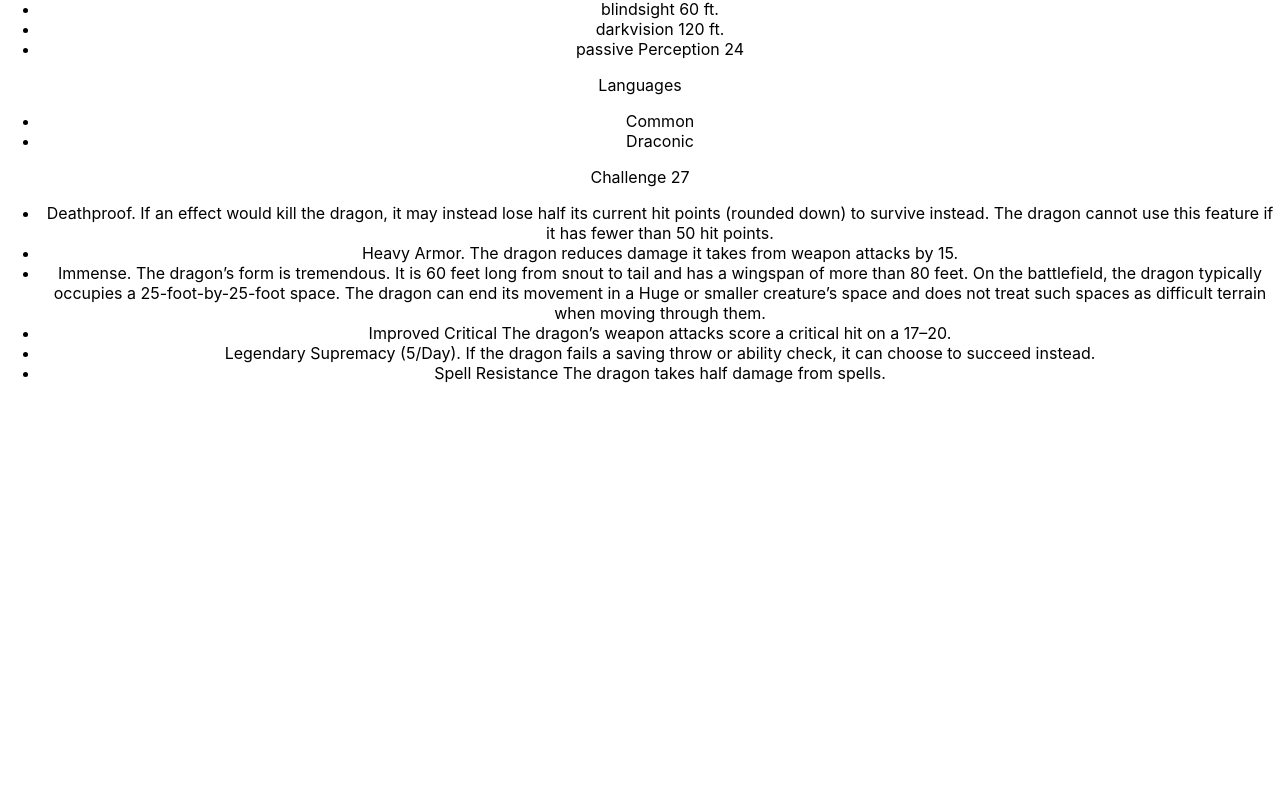
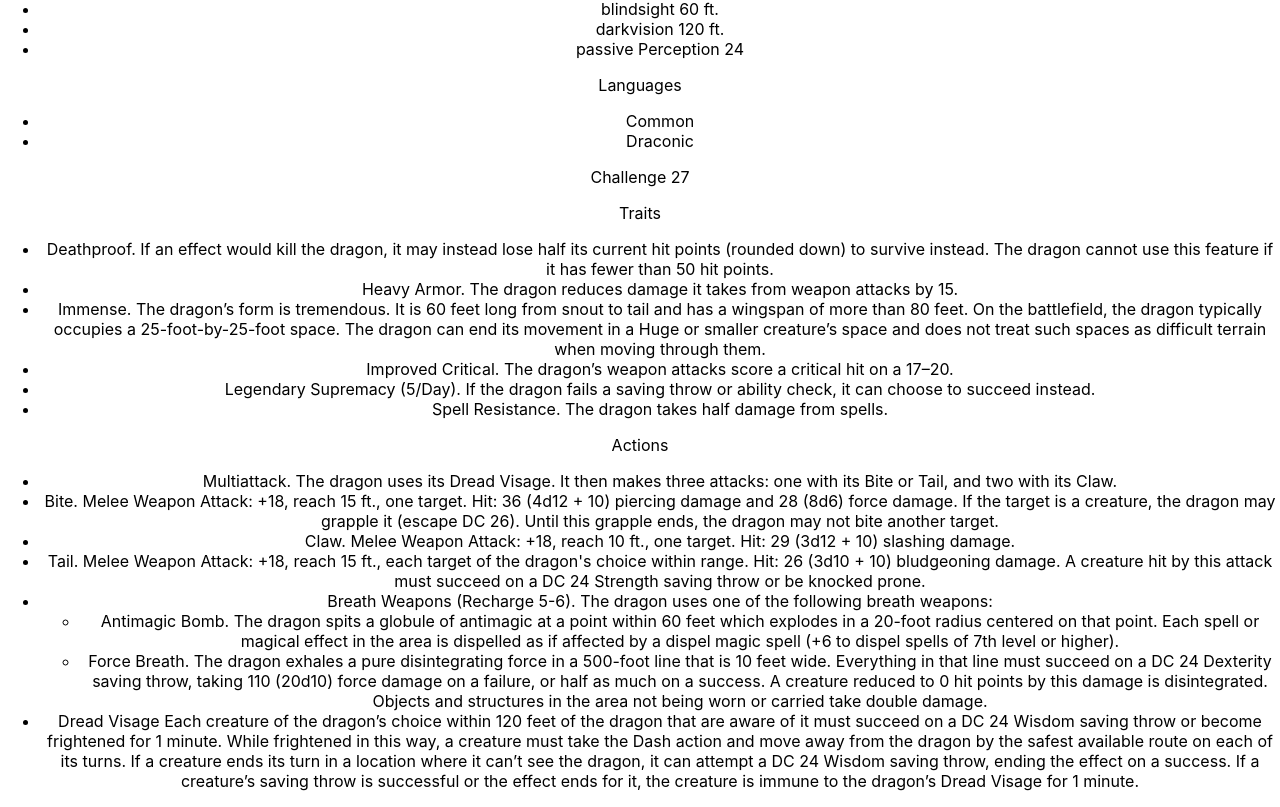
Before and after one commit to matt-evangelidis/5e-monster-viewer, a React (Create React App) app: page / in a window 1280 px wide. Shown: the part 1159-1966 px from the top of the page. Before the commit the page ends 1558 px from the top, so only its background shows below. Built offline with nearby package versions, Linux system fonts and the light colour scheme.

Commit message:
Implemented Actions component; added addPeriod() to add missing full stops to the end of action and trait names

```diff
--- /dev/null
+++ b/src/components/Actions.tsx
@@ -0,0 +1,146 @@
+import React from "react";
+import { IAttack, IEffect } from "../types/Creature";
+import { addPeriod } from "../utils/addPeriod";
+import { sortAZ } from "../utils/sortAZ";
+
+interface Props{
+    attacks?: IAttack[] | undefined;
+    effects?: IEffect[] | undefined;
+    multiattack?: IEffect | undefined;
+};
+
+export const Actions: React.FC<Props> = ({attacks, effects, multiattack}) => {
+    if (!attacks && !effects) {
+        return null;
+    }
+    let displayAttacks;
+    let displayEffects;
+    let displayMultiattack;
+
+    const attackElementDisplay = (attack: IAttack) => {
+        return (
+            <li key={attack.name}>
+                {addPeriod(attack.name)} {attack.type}: {attack.toHit}, reach {attack.reach} ft., {attack.target}. Hit: {attack.onHit}
+            </li>);
+    };
+    const attackListItems = (attacks: IAttack[]) => {
+        return attacks.map(attack => attackElementDisplay(attack));
+    };
+
+    const effectElementDisplay = (effect: IEffect) => {
+        if (effect.subEffects) {
+            return(
+                <li key={effect.name}>
+                    {addPeriod(effect.name)} {effect.desc}
+                    <ul key={`${effect.name} subEffects`}>
+                        {effect.subEffects.map(subEffect => {
+                            return(<li key={subEffect.name}>{addPeriod(subEffect.name)} {subEffect.desc}</li>);
+                        })}
+                    </ul>
+                </li>
+            );
+        }
+        return(<li key={effect.name}>{effect.name} {effect.desc}</li>);
+    };
+
+    const effectListItems = (effects: IEffect[]) => {
+        return effects.map(effect => {
+            if (effect.subEffects) {
+                return(
+                    <ul key={effect.name}>
+                        {effect.name} {effect.desc}
+                        {effect.subEffects.map(subEffect => {
+                            return(<li key={subEffect.name}>{subEffect.name} {subEffect.desc}</li>);
+                        })}
+                    </ul>
+                );
+            }
+            return(<li key={effect.name}>{effect.name} {effect.desc}</li>)
+        });
+    };
+
+    //if a creature's actions only contains attacks
+    if (attacks && !effects) {
+        attacks.sort( (a,b) => sortAZ(a.name, b.name));
+        //attacks.forEach( attack => attack.name = addPeriod(attack.name));
+        displayAttacks = attackListItems(attacks);
+        console.log("attacks",attacks);
+    }
+    //if a creature's actions only contains attacks
+    else if(effects && !attacks) {
+        effects.sort( (a,b) => sortAZ(a.name, b.name));
+        effects.forEach(effect => {
+            //effect.name = addPeriod(effect.name);
+            if (effect.subEffects) {
+                //effect.subEffects.forEach( subeffect => subeffect.name = addPeriod(subeffect.name))
+                effect.subEffects.sort( (a,b) => sortAZ(a.name, b.name));
+            }
+        });
+        displayEffects = effectListItems(effects);
+        console.log("effects",effects);
+    }
+
+    //if a creature's actions has both attacks and effects
+    const actionsMerge: Array<any> = [];
+    let displayActions;
+    if (attacks && effects) {
+        attacks.forEach(attack => {
+            //attack.name = addPeriod(attack.name);
+            const attackCopy = {
+                value: attack,
+                type: "attack"
+            }
+            actionsMerge.push(attackCopy)
+        });
+        effects.forEach(effect => {
+            // effect.name = addPeriod(effect.name);
+            // if (effect.subEffects) {
+            //     effect.subEffects.forEach( subeffect => subeffect.name = addPeriod(subeffect.name))
+            // }
+            const effectCopy = {
+                value: effect,
+                type: "effect"
+            }
+            actionsMerge.push(effectCopy)
+        });
+        actionsMerge.sort( (a, b) => sortAZ(a.name, b.name));
+        console.log("displayMerge",actionsMerge)
+
+        displayActions = actionsMerge.map(action => {
+            console.log("Display Actions mapping", action);
+            const type = action.type;
+            const value = action.value;
+            if (type === "attack") {
+                return attackElementDisplay(value);
+            }
+            else if (type === "effect") {
+                return effectElementDisplay(value);
+                //console.log("Effect", action.value)
+            }
+        });
+    }
+
+    if (multiattack) {
+        // multiattack.name = addPeriod(multiattack.name);
+        displayMultiattack = <li key={multiattack.name}>{addPeriod(multiattack.name)} {multiattack.desc}</li>;
+    }
+
+    return(
+        <div>
+            <p>Actions</p>
+            {actionsMerge.length > 0 &&
+                <ul>
+                    {displayMultiattack}
+                    {displayActions}
+                </ul>
+                }
+            {actionsMerge.length < 1 &&
+                <ul>
+                    {displayMultiattack}
+                    {displayAttacks}
+                    {displayEffects}
+                </ul>
+            }
+        </div>
+    );
+};
--- a/src/components/Monster.tsx
+++ b/src/components/Monster.tsx
@@ -10,6 +10,7 @@ import { ConditionImmunes } from "./ConditionImmunes";
 import { Senses } from "./Senses";
 import { Languages } from "./Languages";
 import { Traits } from "./Traits";
+import { Actions } from "./Actions";
 
 interface Props {
     creature: Creature;
@@ -34,7 +35,8 @@ const Monster: React.FC<Props> = ({ creature }) => {
             <Languages languages={creature.languages}/>
             <p>Challenge {creature.challenge}</p>
             <Traits traits={creature.traits}/>
-            {/* Actions */}
+            <Actions attacks={creature.actions?.attacks} effects={creature.actions?.effects} multiattack={creature.actions?.multiattack}/>
+            {/* Reactions */}
             {/* Legendary Actions */}
 
         </div>
--- a/src/components/Traits.tsx
+++ b/src/components/Traits.tsx
@@ -1,5 +1,6 @@
 import React from "react";
 import { ITrait } from "../types/Creature";
+import { addPeriod } from "../utils/addPeriod";
 import { sortAZ } from "../utils/sortAZ";
 
 interface Props {
@@ -13,10 +14,13 @@ export const Traits: React.FC<Props> = ({traits}) => {
 
     traits.sort( (a,b) => sortAZ(a.name, b.name))
 
-    const displayTraits = traits.map(item => {return <li key={item.name}>{item.name} {item.desc}</li>})
+    const displayTraits = traits.map(item => {
+        return <li key={item.name}>{addPeriod(item.name)} {item.desc}</li>
+    })
 
     return(
         <div>
+            <p>Traits</p>
             <ul>{displayTraits}</ul>
         </div>
     );
--- /dev/null
+++ b/src/utils/addPeriod.tsx
@@ -0,0 +1,8 @@
+export const addPeriod = (s: string) => {
+    if (s.charAt(s.length-1) === ".") {
+        console.log("addperiod", s);
+        return s;
+    }
+    console.log("addperiod result", s + ".");
+    return s + ".";
+};
```
